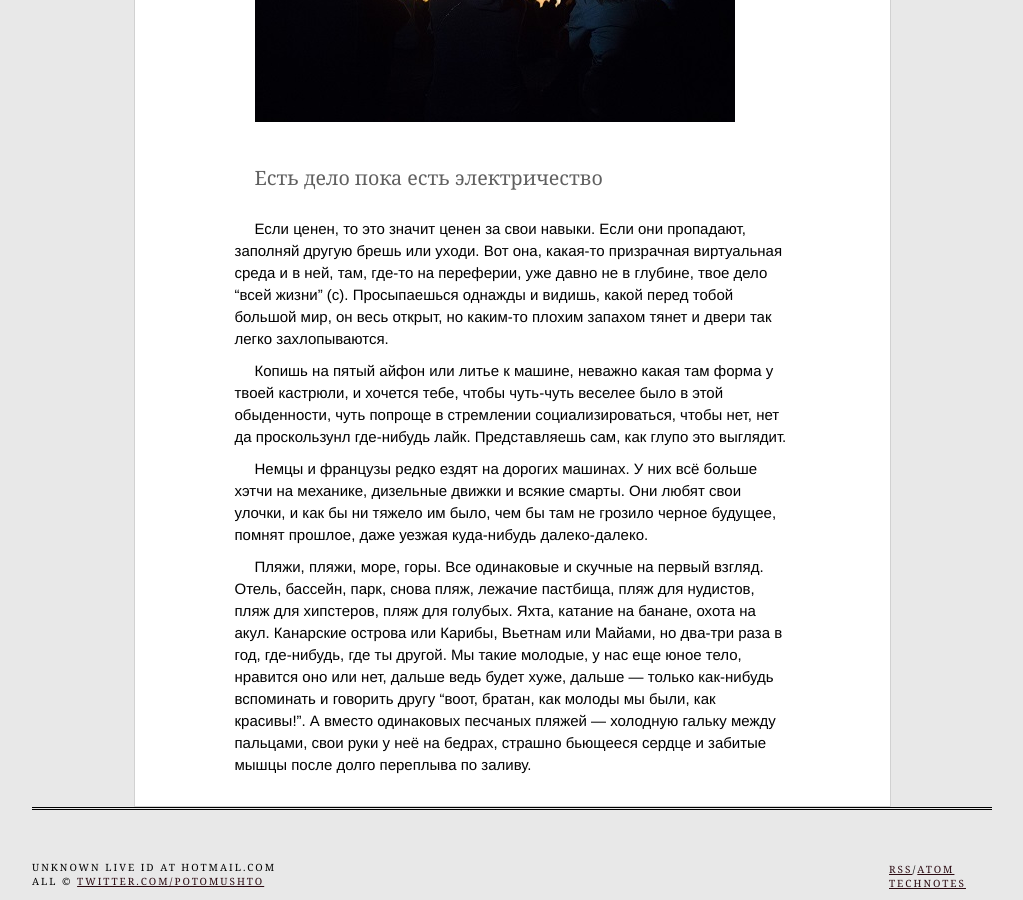
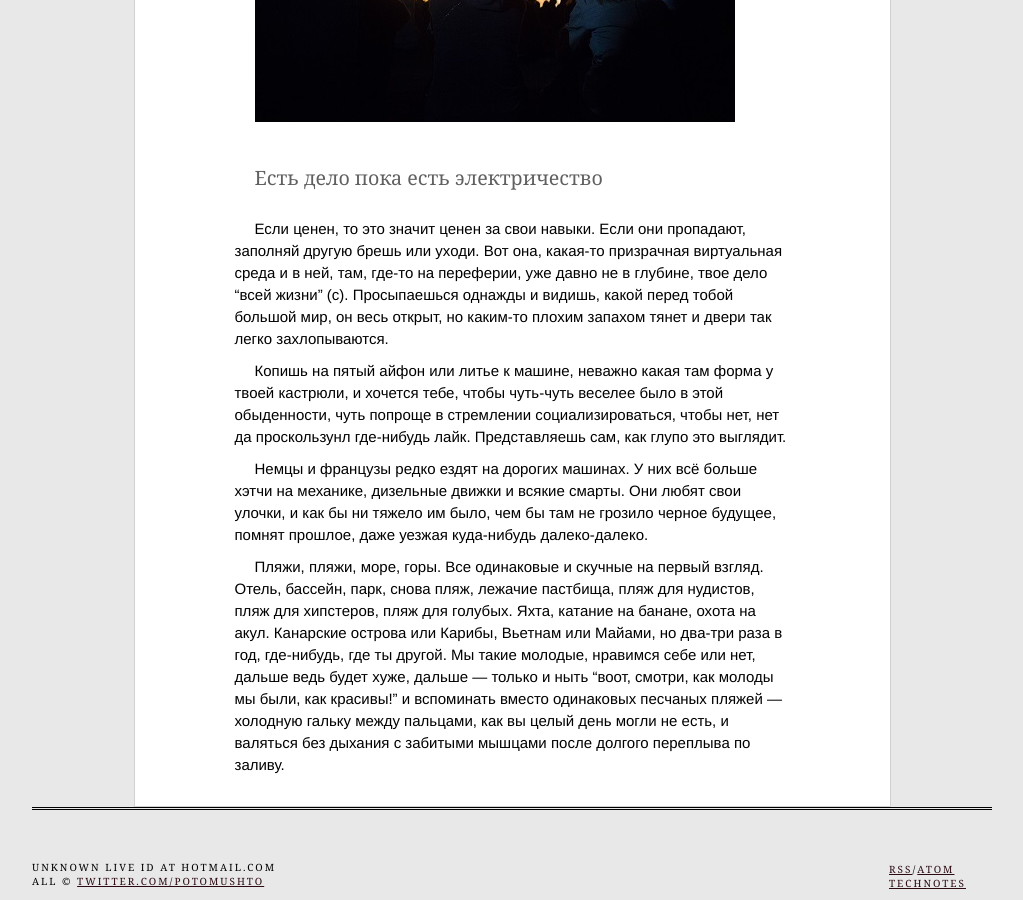
Before and after one commit to ptmt/ptmt.github.com, a Jekyll site: the page built from _posts/2012-09-03-ich-verstehe-sie-nicht.md, in a window 1280 px wide and 900 px high, scrolled down 1406 px. Shown: the whole window, without its empty margins (128-1151 px from the left). Built offline with Jekyll 4.4.1, drawn with Linux system fonts in a browser that asks for light colours; Markdown is read by kramdown in place of the engine named in the settings.

Commit message:
Update _posts/2012-09-03-ich-verstehe-sie-nicht.md

```diff
--- a/_posts/2012-09-03-ich-verstehe-sie-nicht.md
+++ b/_posts/2012-09-03-ich-verstehe-sie-nicht.md
@@ -24,4 +24,4 @@ title: Прогулять уроки истории
 
 Немцы и французы редко ездят на дорогих машинах. У них всё больше хэтчи на механике, дизельные движки и всякие смарты. Они любят свои улочки, и как бы ни тяжело им было, чем бы там не грозило черное будущее, помнят прошлое, даже уезжая куда-нибудь далеко-далеко.
 
-Пляжи, пляжи, море, горы. Все одинаковые и скучные на первый взгляд. Отель, бассейн, парк, снова пляж, лежачие пастбища, пляж для нудистов, пляж для хипстеров, пляж для голубых. Яхта, катание на банане, охота на акул. Канарские острова или Карибы, Вьетнам или Майами, но два-три раза в год, где-нибудь, где ты другой. Мы такие молодые, у нас еще юное тело, нравится оно или нет, дальше ведь будет хуже, дальше — только как-нибудь вспоминать и говорить другу "воот, братан, как молоды мы были, как красивы!". А вместо одинаковых песчаных пляжей — холодную гальку между пальцами, свои руки у неё на бедрах, страшно бьющееся сердце и забитые мышцы после долго переплыва по заливу.
+Пляжи, пляжи, море, горы. Все одинаковые и скучные на первый взгляд. Отель, бассейн, парк, снова пляж, лежачие пастбища, пляж для нудистов, пляж для хипстеров, пляж для голубых. Яхта, катание на банане, охота на акул. Канарские острова или Карибы, Вьетнам или Майами, но два-три раза в год, где-нибудь, где ты другой. Мы такие молодые, нравимся себе или нет,  дальше ведь будет хуже, дальше — только и ныть "воот, смотри, как молоды мы были, как красивы!" и вспоминать вместо одинаковых песчаных пляжей — холодную гальку между пальцами, как вы целый день могли не есть, и валяться без дыхания с забитыми мышцами после долгого переплыва по заливу.
```
